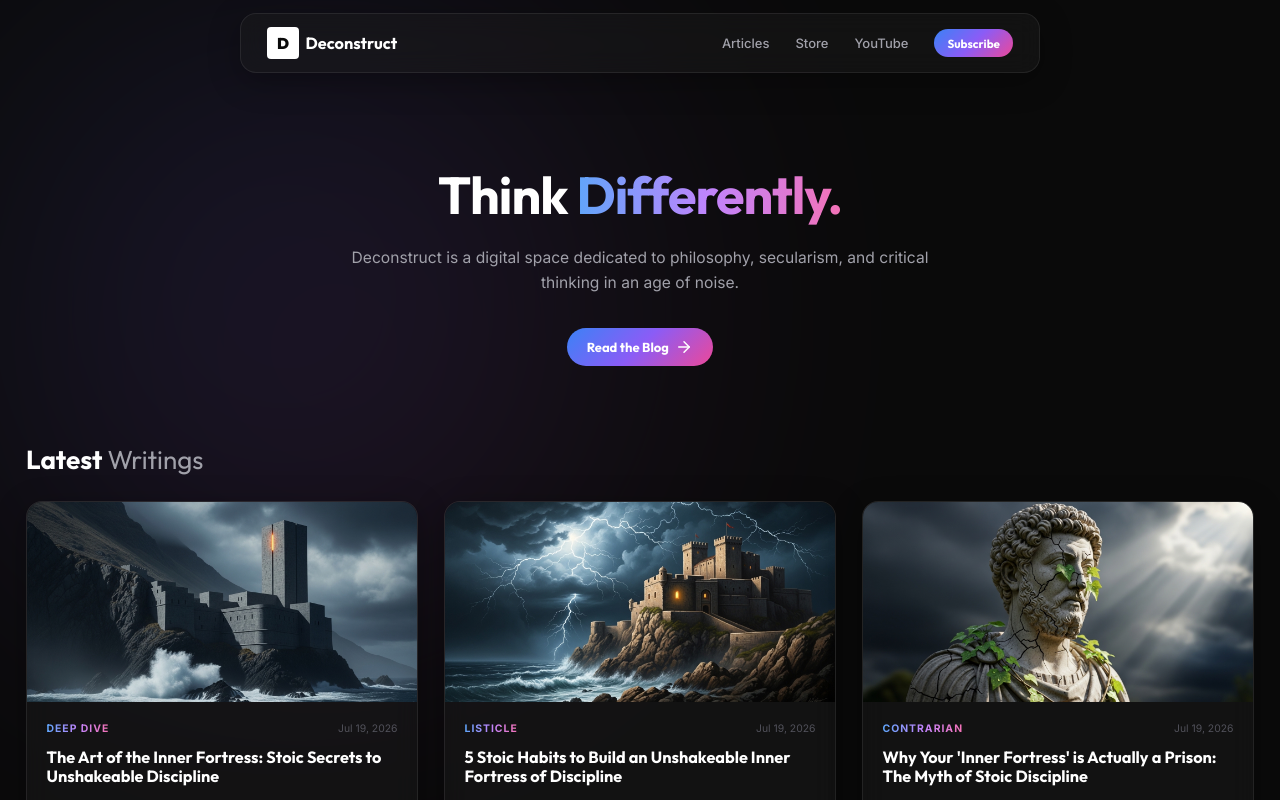
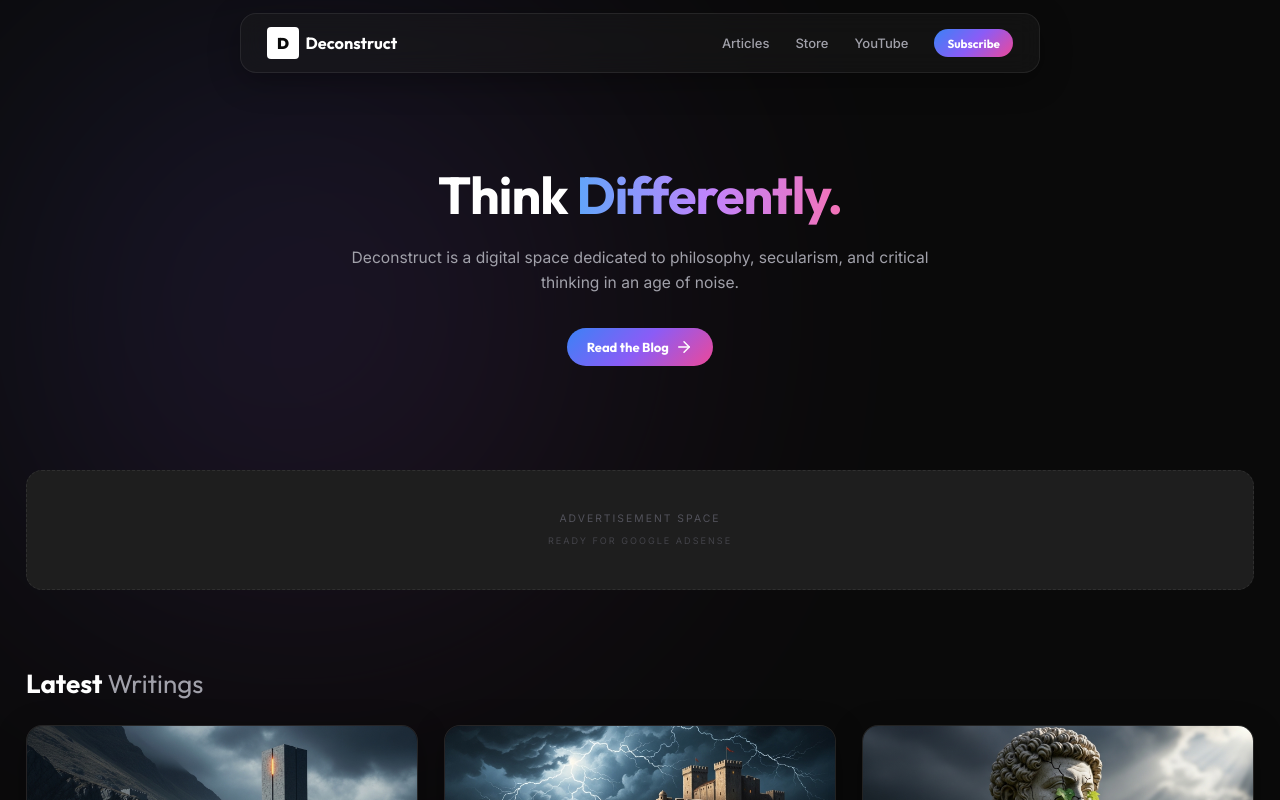
Before and after one commit to 4careers/deconstruct, a Next.js app: page / in a window 1280 px wide. Shown: the top 800 px of the page. Built offline with nearby package versions, Linux system fonts and the light colour scheme.

Commit message:
Add horizontal ad placeholder to the homepage

```diff
--- a/src/app/page.js
+++ b/src/app/page.js
@@ -1,5 +1,6 @@
 import Navbar from '../components/Navbar';
 import ArticleCard from '../components/ArticleCard';
+import AdUnit from '../components/AdUnit';
 import { ArrowRight } from 'lucide-react';
 import Link from 'next/link';
 import { getSavedContent } from '../lib/data';
@@ -32,6 +33,11 @@ export default function Home() {
           </div>
         </section>
 
+        {/* Homepage Ad Unit */}
+        <section className="container" style={{ paddingBottom: '4rem' }}>
+          <AdUnit format="horizontal" id="homepage-mid-ad" />
+        </section>
+
         {/* Latest Articles */}
         <section className="container" style={{ paddingBottom: '6rem' }}>
           <div style={{ display: 'flex', justifyContent: 'space-between', alignItems: 'flex-end', marginBottom: '2rem' }}>
```
